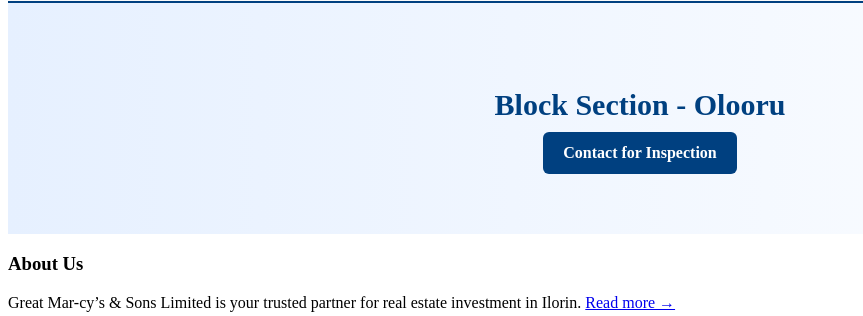
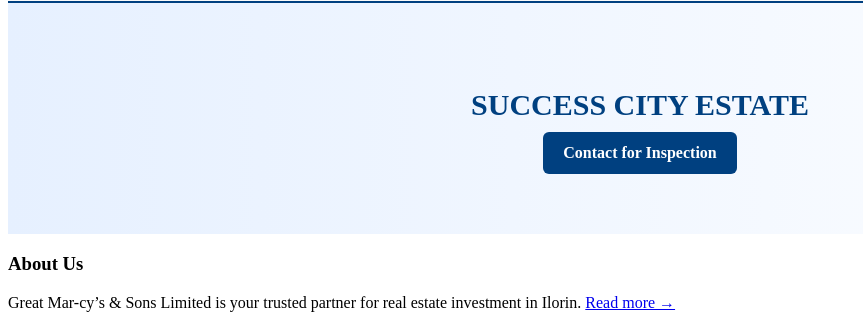
Before and after one commit to aquila4/real-estate-admin, a Flask app: page / in a window 1280 px wide. Shown: the part 1276-1592 px from the top of the page, without its empty margins (0-863 px from the left). Run offline with Flask 3, Linux system fonts and the light colour scheme; some libraries are stand-ins or nearby versions.

Commit message:
Update HTML

```diff
--- a/templates/home.html
+++ b/templates/home.html
@@ -62,7 +62,7 @@
 
   <!-- Block Section -->
   <section class="block-section">
-    <h2>Block Section - Olooru</h2>
+    <h2>SUCCESS CITY ESTATE</h2>
 
     <a href="https://wa.me/2349139070404" target="_blank" class="cta-btn">Contact for Inspection</a>
   </section>
```
